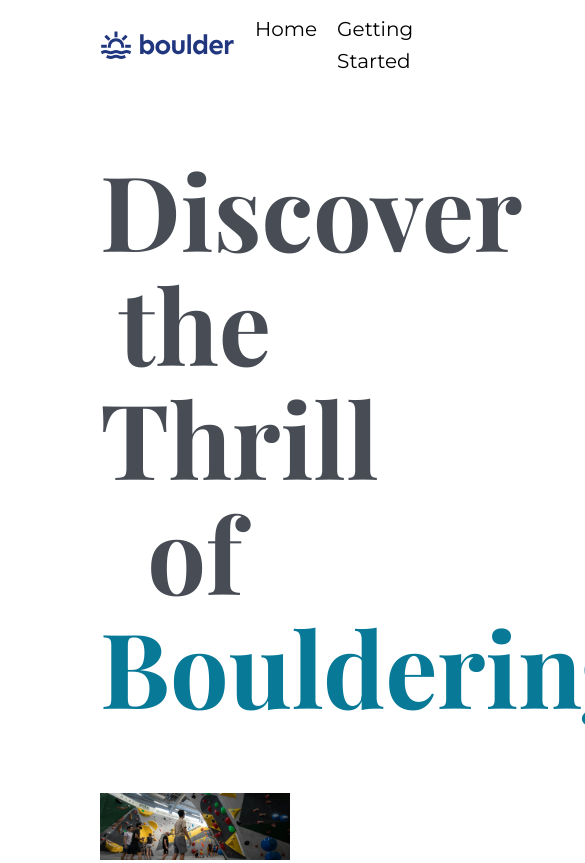
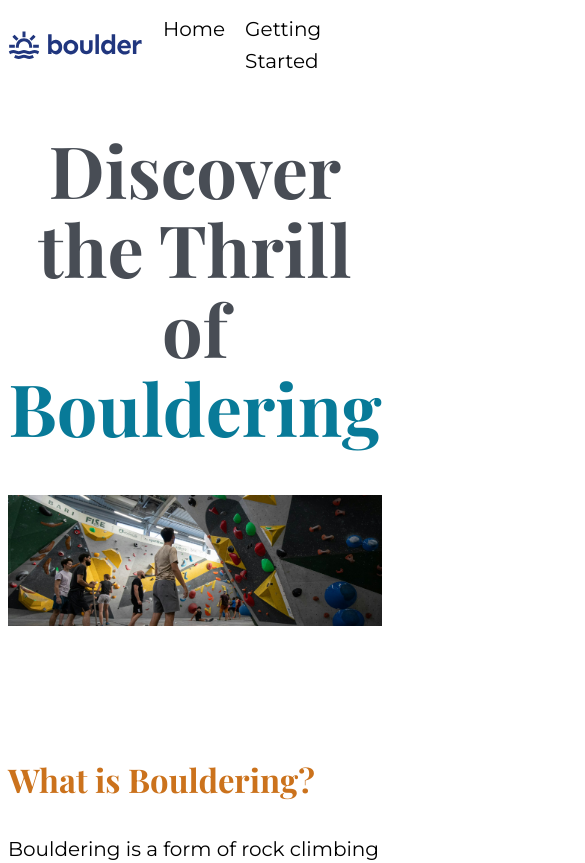
Before and after one commit to StasiS-web/bouldering-website, a plain HTML site: page index.html in a window 390 px wide. Shown: the top 863 px of the page, 585 px wide, since content can reach past the window. Drawn offline with nearby package versions, Linux system fonts and the light colour scheme; a web font is replaced by a local one.

Commit message:
add media query

```diff
--- a/resources/css/style.css
+++ b/resources/css/style.css
@@ -8,16 +8,18 @@ body {
     font-family: "Montserrat", sans-serif;
     font-size: 1.25rem;
     line-height: 1.6;
-    margin-inline-start: 100px;
-    margin-inline-end: 100px;
 }
 
 h1 {
     font-family: "Playfair Display", serif;
     text-align: center;
     color: #484D55;
-    font-size: 6.5rem;
+    font-size: 4.5rem;
     line-height: 1.1;
+
+    @media (width > 720px) {
+        font-size: 7.5rem;
+    }
 }
 
 h2 {
@@ -93,7 +95,10 @@ header {
 .two-column-layout {
     display: grid;
     gap: 60px;
-    grid-template-columns: 1fr 1fr;
+
+    @media (width > 720px) {
+        grid-template-columns: 1fr 1fr;
+    }
 }
 
 ol {
```
